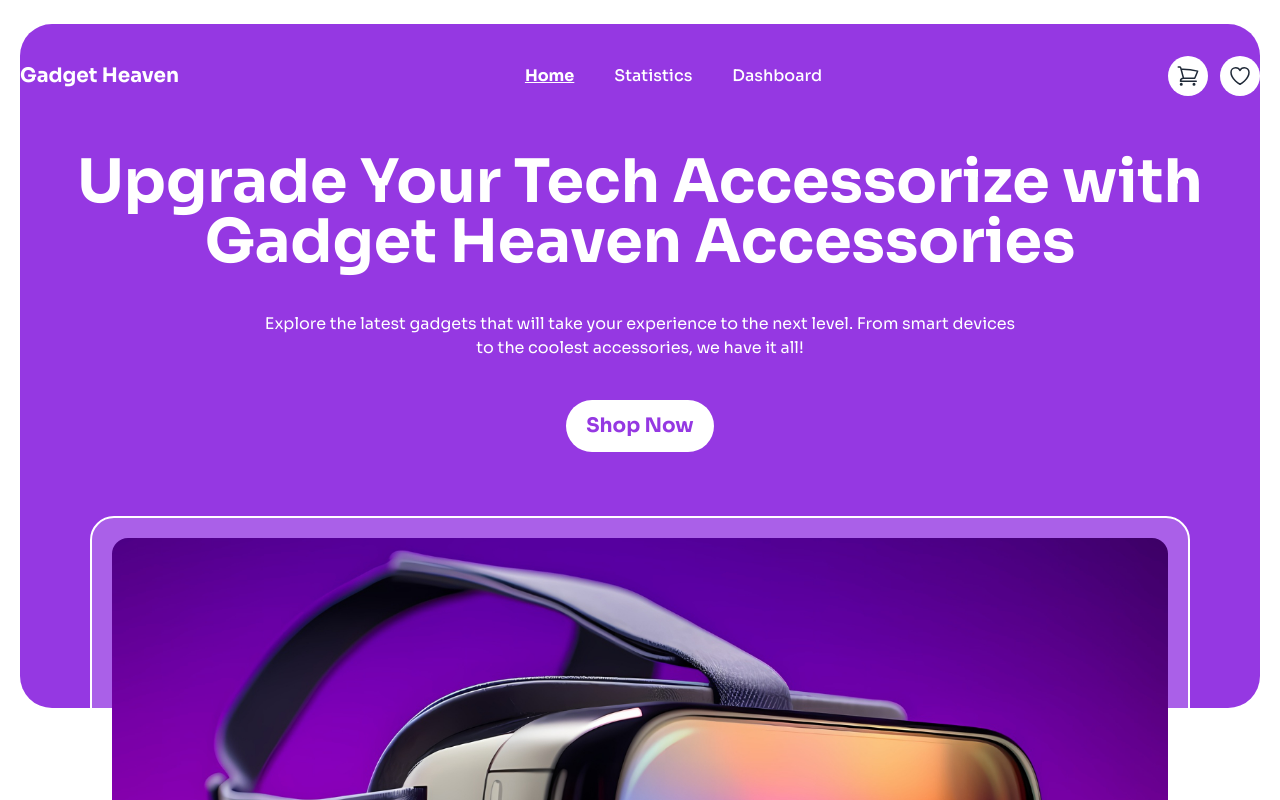
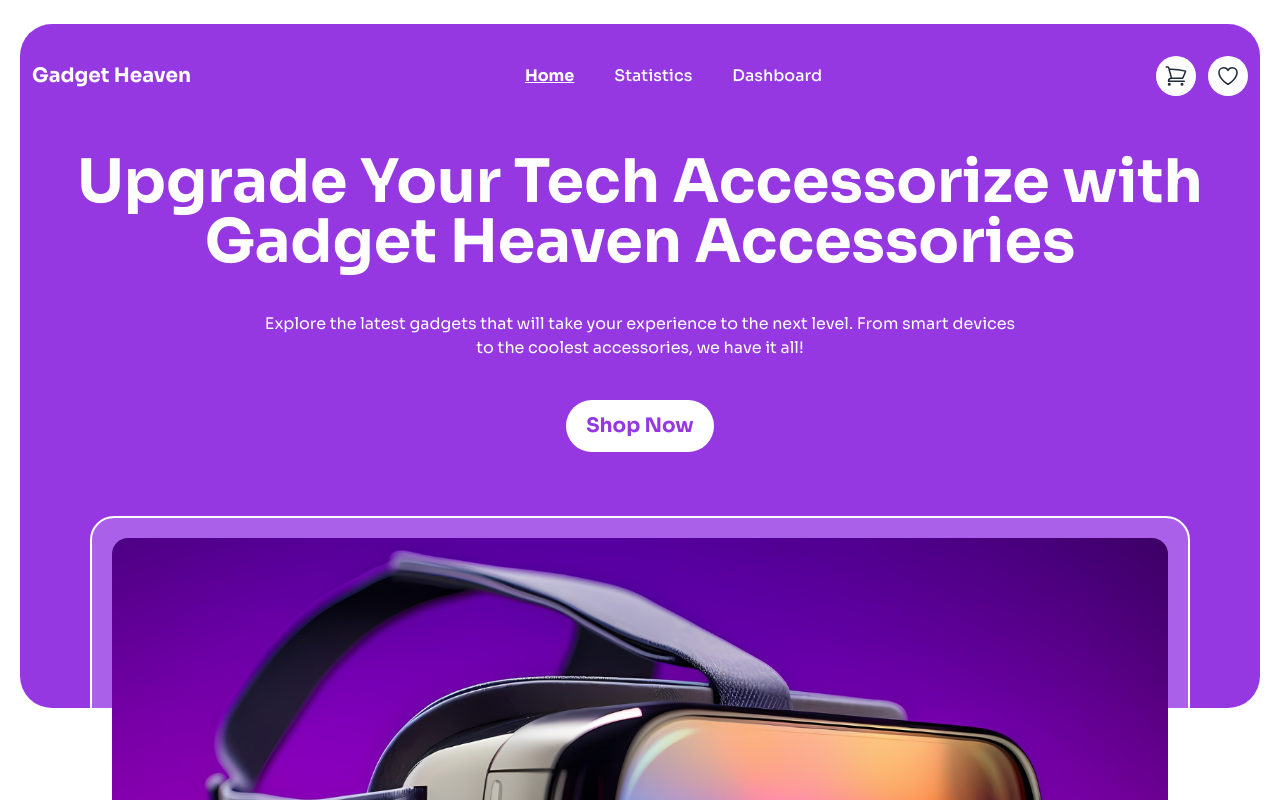
Before and after one commit to programming-hero-web-course-4/b10a8-gadget-heaven-itihash-oboshonno, a React (Vite) app: page / in a window 1280 px wide. Shown: the top 800 px of the page. Built offline with nearby package versions, Linux system fonts and the light colour scheme.

Commit message:
Updated Navbar responsiveness for iPad

```diff
--- a/src/components/NavHome/NavHome.jsx
+++ b/src/components/NavHome/NavHome.jsx
@@ -43,7 +43,7 @@ const NavHome = () => {
   );
 
   return (
-    <nav className="flex items-center justify-between my-6 mx-8 md:mx-5 relative top-8 z-10">
+    <nav className="flex items-center justify-between my-6 mx-8 relative top-8 z-10">
       <div className="md:hidden">
         <div className="dropdown">
           <div tabIndex={0} role="button" className="btn btn-ghost lg:hidden">
```
